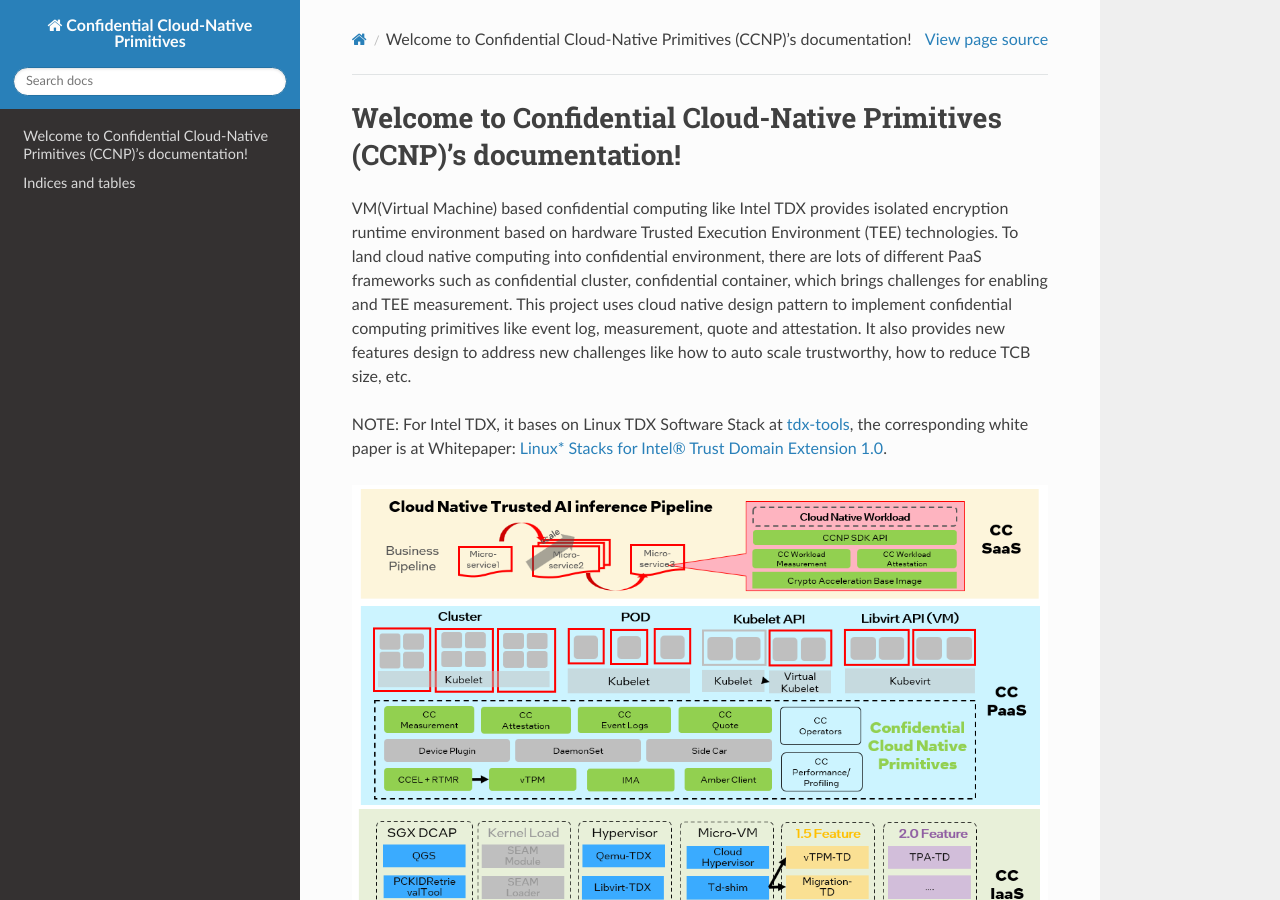
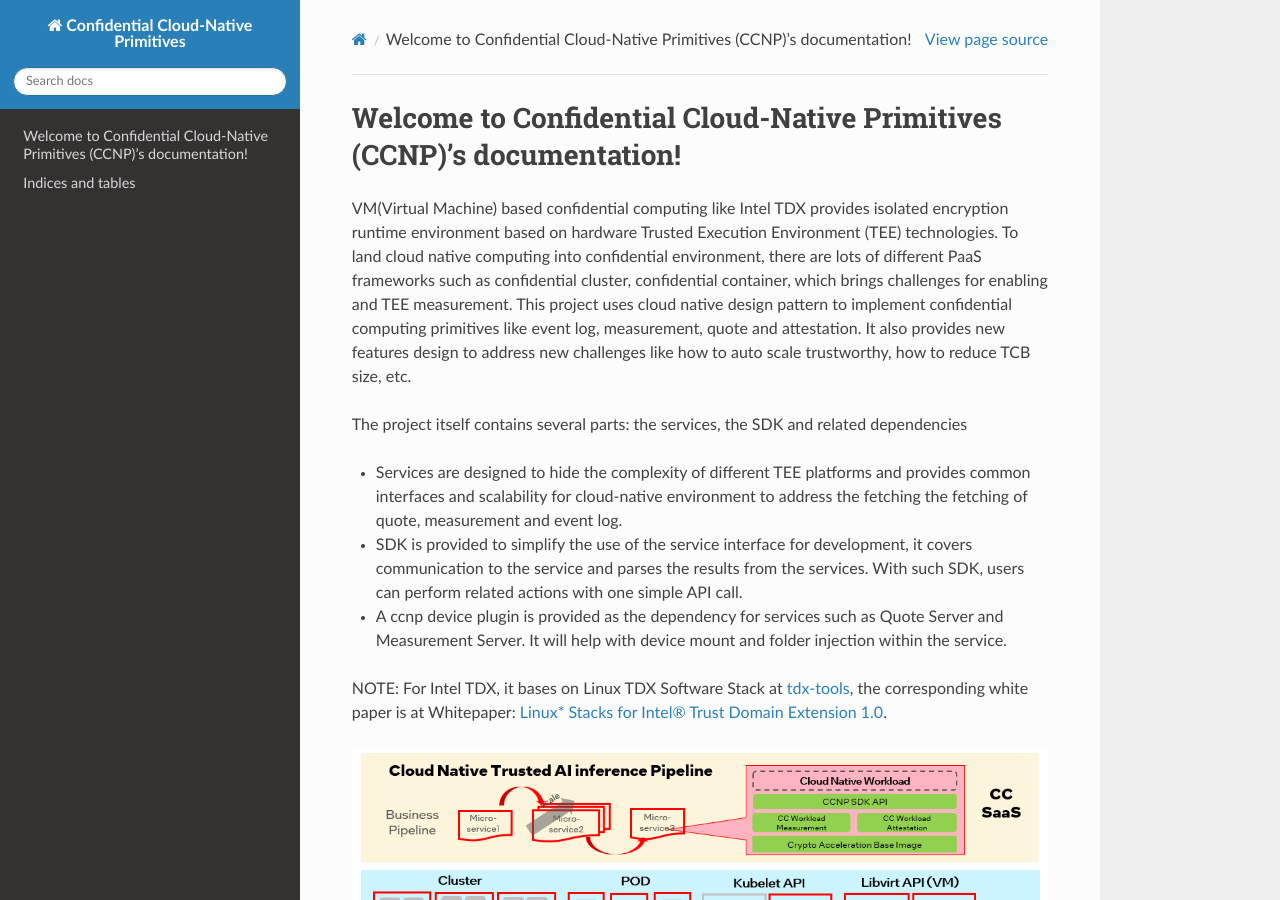
Before and after one commit to intel/confidential-cloud-native-primitives, a Sphinx documentation site: the page built from docs/index.rst, in a window 1280 px wide and 900 px high. Built offline with Sphinx 7.4.7 and the Read the Docs theme 2.0.0, drawn with Linux system fonts in a browser that asks for light colours; pages that are not in the unit, such as notebooks, are missing from menus.

Commit message:
Doc: update index page
Make index page update to the main readme

Signed-off-by: Ruoyu Ying <ruoyu.ying@intel.com>

```diff
--- a/docs/_rst/readme.html
+++ b/docs/_rst/readme.html
@@ -85,7 +85,7 @@ quote and attestation. It also provides new features design to address new chall
 how to reduce TCB size, etc.</p>
 <p><em>NOTE: For Intel TDX, it bases on Linux TDX Software Stack at `tdx-tools &lt;https://github.com/intel/tdx-tools&gt;`_, the corresponding white
 paper is at `Whitepaper: Linux</em> Stacks for Intel® Trust Domain Extension 1.0 &lt;<a class="reference external" href="https://www.intel.com/content/www/us/en/content-details/779108/whitepaper-linux-stacks-for-intel-trust-domain-extension-1-0.html">https://www.intel.com/content/www/us/en/content-details/779108/whitepaper-linux-stacks-for-intel-trust-domain-extension-1-0.html</a>&gt;`_.*</p>
-<a class="reference external image-reference" href="docs/ccnp_arch.png"><img alt="" src="_rst/docs/ccnp_arch.png" /></a>
+<a class="reference external image-reference" href="docs/ccnp_arch.png"><img alt="" src="../ccnp_arch.png" /></a>
 <p><strong>Note</strong>: This is pre-release/prototype software and, as such, it may be substantially modified as updated versions are made available. Also, the authors make no assurance that it will ever develop or make generally available a production-ready version.</p>
 </section>
 
--- a/docs/_rst/sdk.readme.html
+++ b/docs/_rst/sdk.readme.html
@@ -101,7 +101,7 @@
 <p>CCNP, as the overall framework for attestation, measurement and event log fetching, provides user with both customer-facing SDK and overall framework. By leveraging this SDK, user can easily retrieve different kinds of measurements or evidence such as event logs. Working along with different verification services (such as Amber) and configurable policies, user can validate the trustworthiness of the  platform and make further decision.</p>
 <p><a class="reference external" href="https://github.com/intel/confidential-cloud-native-primitives/tree/main/sdk/python3">Source code</a>
 | <a class="reference external" href="https://pypi.org/project/ccnp/">Package (PyPI)</a>
-| <a class="reference external" href="https://github.com/intel/confidential-cloud-native-primitives/tree/main/api">API reference documentation</a></p>
+| <a class="reference external" href="https://github.com/intel/confidential-cloud-native-primitives/tree/main/api">API Protobuf</a></p>
 <section id="getting-started">
 <h2>Getting started<a class="headerlink" href="#getting-started" title="Permalink to this heading">¶</a></h2>
 <section id="prerequisites">
--- a/docs/index.rst
+++ b/docs/index.rst
@@ -6,7 +6,21 @@
 Welcome to Confidential Cloud-Native Primitives (CCNP)'s documentation!
 =======================================================================
 
-VM(Virtual Machine) based confidential computing like Intel TDX provides isolated encryption runtime environment based on hardware Trusted Execution Environment (TEE) technologies. To land cloud native computing into confidential environment, there are lots of different PaaS frameworks such as confidential cluster, confidential container, which brings challenges for enabling and TEE measurement. This project uses cloud native design pattern to implement confidential computing primitives like event log, measurement, quote and attestation. It also provides new features design to address new challenges like how to auto scale trustworthy, how to reduce TCB size, etc.
+VM(Virtual Machine) based confidential computing like Intel TDX provides isolated encryption runtime environment based on
+hardware Trusted Execution Environment (TEE) technologies. To land cloud native computing into confidential environment,
+there are lots of different PaaS frameworks such as confidential cluster, confidential container, which brings challenges
+for enabling and TEE measurement.
+This project uses cloud native design pattern to implement confidential computing primitives like event log, measurement,
+quote and attestation. It also provides new features design to address new challenges like how to auto scale trustworthy,
+how to reduce TCB size, etc.
+
+The project itself contains several parts: the services, the SDK and related dependencies
+
+- Services are designed to hide the complexity of different TEE platforms and provides common interfaces and scalability for cloud-native environment to address the fetching the fetching of quote, measurement and event log.
+
+- SDK is provided to simplify the use of the service interface for development, it covers communication to the service and parses the results from the services. With such SDK, users can perform related actions with one simple API call.
+
+- A ccnp device plugin is provided as the dependency for services such as Quote Server and Measurement Server. It will help with device mount and folder injection within the service.
 
 NOTE: For Intel TDX, it bases on Linux TDX Software Stack at `tdx-tools <https://github.com/intel/tdx-tools>`_, the corresponding white paper is at Whitepaper: `Linux* Stacks for Intel® Trust Domain Extension 1.0 <https://www.intel.com/content/www/us/en/content-details/779108/whitepaper-linux-stacks-for-intel-trust-domain-extension-1-0.html>`_.
 
```
Also changed, not shown: docs/_sources/index.rst.txt (+16 -2 lines), docs/index.html (+14 -2 lines), docs/_images/ccnp_arch.png (added), docs/searchindex.js, 1 other file.
